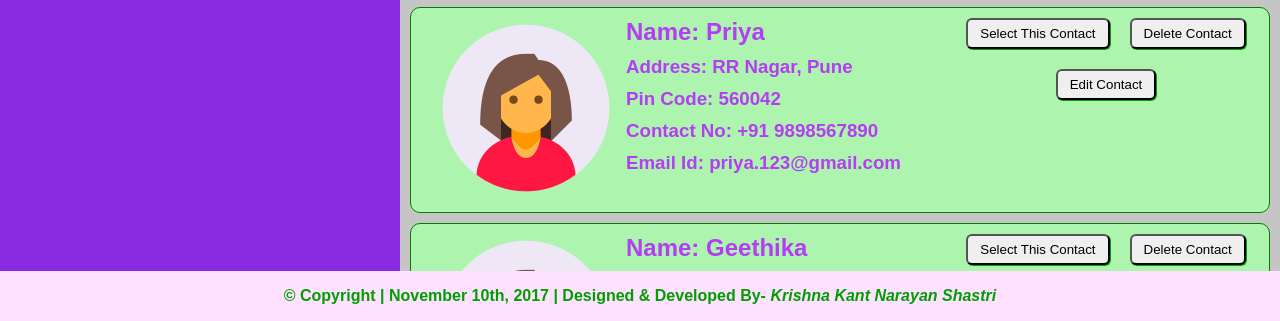
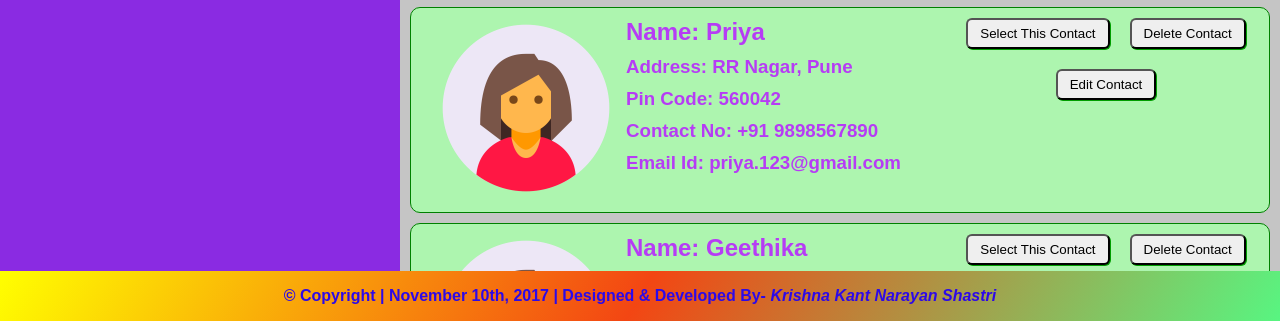
Before and after one commit to kknshastri/krishna-redux, a React app: page / in a window 1280 px wide. Shown: the part 479-800 px from the top of the page. Built offline with nearby package versions, Linux system fonts and the light colour scheme.

Commit message:
Update footer.container.css

```diff
--- a/src/appContainers/footer/footer.container.css
+++ b/src/appContainers/footer/footer.container.css
@@ -1,12 +1,12 @@
 
 .footer {
-    background-color: #fee0ff;
+    background: linear-gradient(-60deg, #58f581 , #f34613, yellow);
     height: 100%;
     text-align: center;
 }
 
 .footer span {
-    color: #009e00;
+    color: #2d09e8;
     line-height: 50px;
     font-weight: bold;
 }
```
